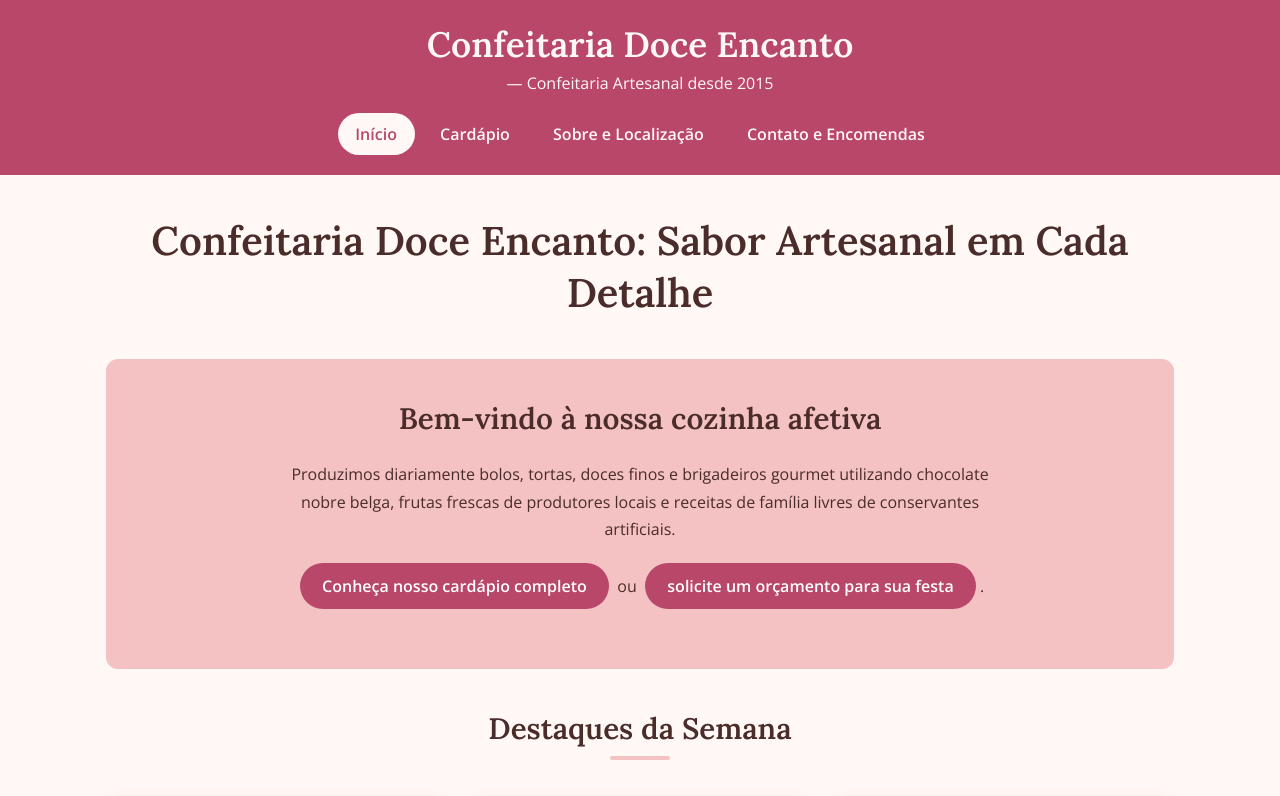
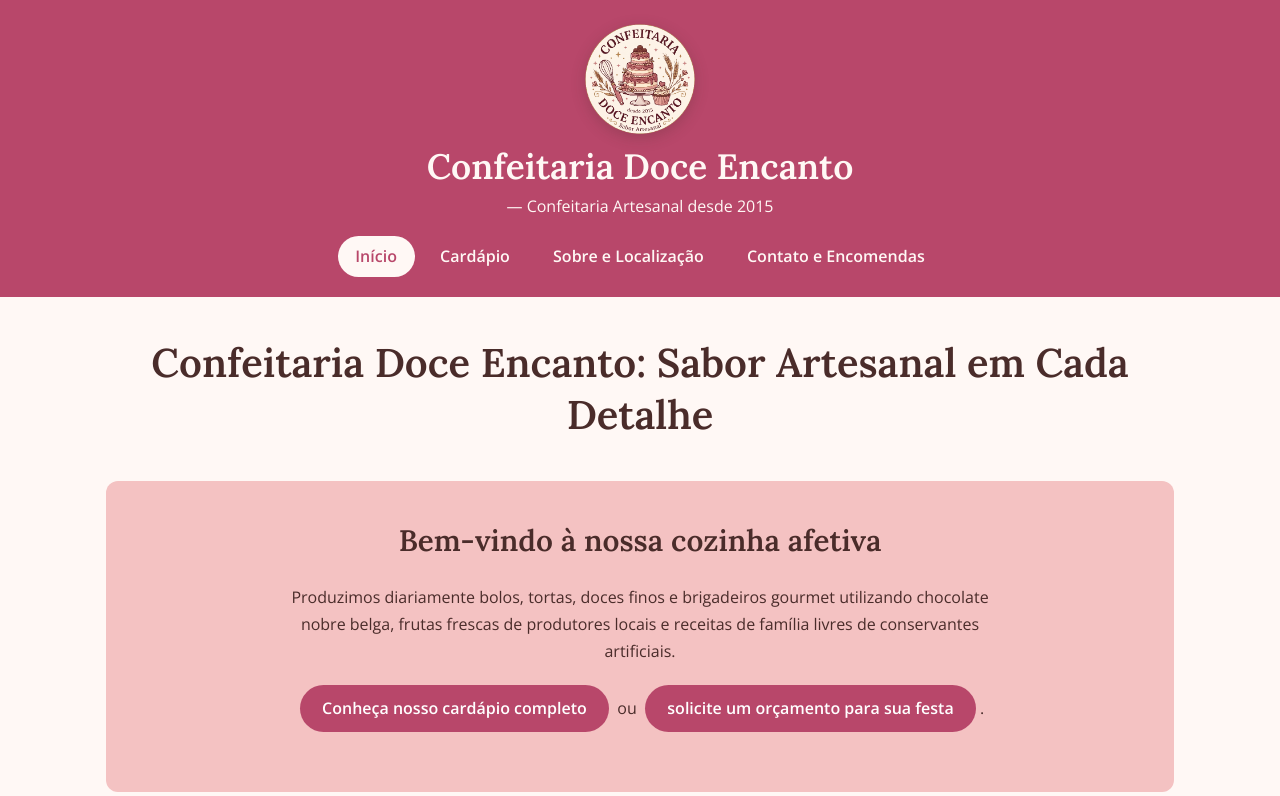
Before and after one commit to xcamomilla/ProjetoIntegradorHTML, a plain HTML site: page index.html in a window 1280 px wide. Shown: the top 796 px of the page. Drawn offline with nearby package versions, Linux system fonts and the light colour scheme.

Commit message:
Adiciona a logo da confeitaria ao cabeçalho de todas as páginas

```diff
--- a/css/style.css
+++ b/css/style.css
@@ -118,6 +118,15 @@ header {
 
 header > p {
     margin: 0 0 1rem;
+}
+
+header > p img {
+    display: block;
+    width: 110px;
+    height: auto;
+    margin: 0 auto 0.75rem;
+    border-radius: 50%;
+    box-shadow: 0 4px 14px rgba(74, 44, 42, 0.25);
 }
 
 header > p strong {
@@ -533,6 +542,10 @@ footer p {
         --espaco: 1rem;
     }
 
+    header > p img {
+        width: 88px;
+    }
+
     header nav a {
         padding: 0.35rem 0.8rem;
         font-size: 0.9rem;
--- a/index.html
+++ b/index.html
@@ -14,7 +14,7 @@
     <a href="#conteudo-principal">Pular para o conteúdo principal</a>
 
     <header>
-        <p><strong>Confeitaria Doce Encanto</strong> — Confeitaria Artesanal desde 2015</p>
+        <p><img src="img/logo-doce-encanto.png" alt="Logo da Confeitaria Doce Encanto: bolo de três andares com batedor de claras e cupcake" width="386" height="387"><strong>Confeitaria Doce Encanto</strong> — Confeitaria Artesanal desde 2015</p>
         <nav aria-label="Navegação principal">
             <ul>
                 <li><a href="index.html" aria-current="page">Início</a></li>
```
Also changed, not shown: cardapio.html (+1 -1 lines), contato.html (+1 -1 lines), sobre.html (+1 -1 lines), img/logo-doce-encanto.png (added).
